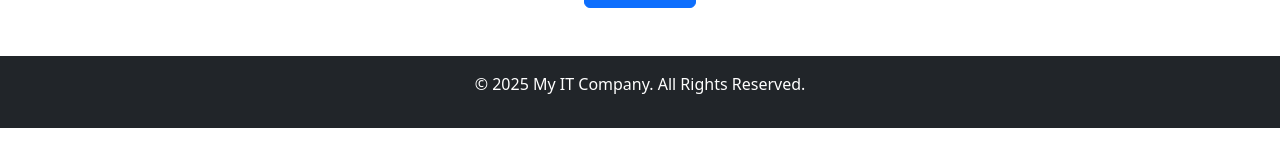
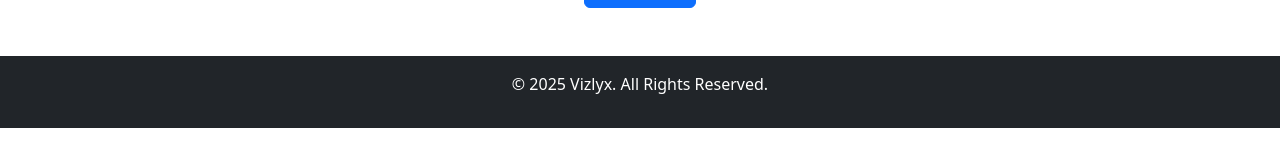
Before and after one commit to vimalrajsiwan/my-website, a React (Create React App) app: page / in a window 1280 px wide. Shown: the part 230-392 px from the top of the page. Built offline with nearby package versions, Linux system fonts and the light colour scheme.

Commit message:
updated footer

```diff
--- a/src/component/Footer.js
+++ b/src/component/Footer.js
@@ -4,7 +4,7 @@
   return (
     <footer className="bg-dark text-white py-3 mt-5">
       <Container className="text-center">
-        <p>© {new Date().getFullYear()} My IT Company. All Rights Reserved.</p>
+        <p>© {new Date().getFullYear()} Vizlyx. All Rights Reserved.</p>
       </Container>
     </footer>
   );
```
